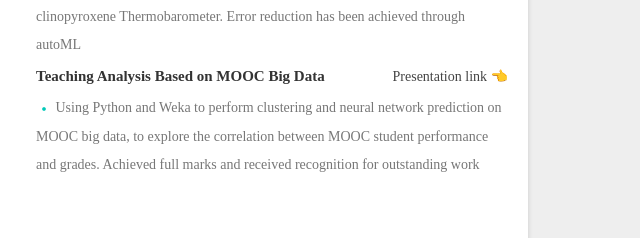
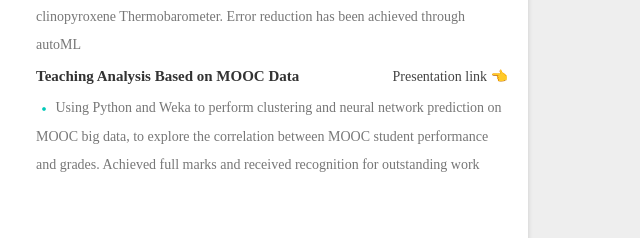
Before and after one commit to laokaoya/resume-eng, a plain HTML site: page index.html in a window 1280 px wide. Shown: the part 1481-1719 px from the top of the page, 624-1264 px from the left. Drawn offline with Linux system fonts and the light colour scheme.

Commit message:
Update index.html

```diff
--- a/index.html
+++ b/index.html
@@ -662,7 +662,7 @@
 
             <div class="item">
               <header class="item-hd clearfix">
-                <h4 class="item-name">Teaching Analysis Based on MOOC Big Data</h4>
+                <h4 class="item-name">Teaching Analysis Based on MOOC Data</h4>
                 <a class="item-more" href="https://github.com/laokaoya/Course-Projects" target="_blank">Presentation link 👈</a>
               </header>
               <div class="item-hd clearfix">
```
